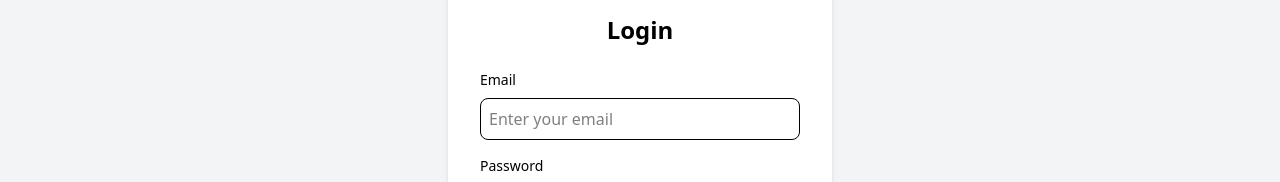
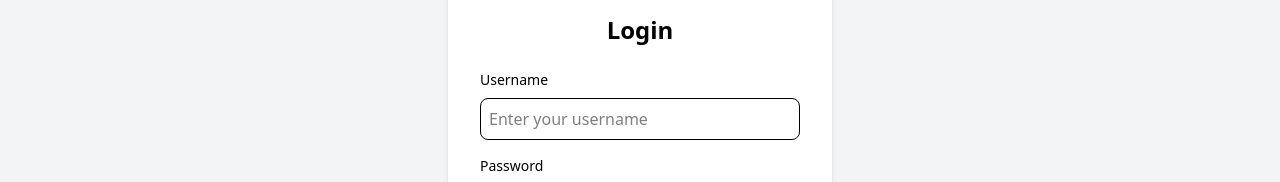
Before and after one commit to yuvika09/Smart-Farming-Application, a React (Vite) app in the folder frontend/: page /login in a window 1280 px wide. Shown: the part 304-486 px from the top of the page. Built offline with nearby package versions, Linux system fonts and the light colour scheme.

Commit message:
Resolved errors

```diff
--- a/frontend/src/pages/Login.jsx
+++ b/frontend/src/pages/Login.jsx
@@ -2,13 +2,13 @@ import { useState } from "react";
 import { Link } from "react-router-dom";
 
 const Login = () => {
-  const [email, setEmail] = useState("");
+  const [username, setUsername] = useState("");
   const [password, setPassword] = useState("");
 
   const handleSubmit = async (e) => {
     e.preventDefault();
 
-    if (!email || !password) {
+    if (!username || !password) {
       alert("Please fill in all fields.");
       return;
     }
@@ -20,22 +20,28 @@ const Login = () => {
           "Content-Type": "application/json",
         },
         body: JSON.stringify({
-          email: email,
+          username: username,
           password: password,
         }),
       });
 
-      const data = await response.json();
+      const text = await response.text(); // Read once here
+
+      let data;
+      try {
+        data = JSON.parse(text); // Try to parse
+      } catch (parseErr) {
+        console.error("Could not parse response as JSON. Raw response:", text);
+        throw new Error("Non-JSON response from server");
+      }
+
+      console.log("Parsed response:", data);
 
       if (response.ok) {
-        // Store the authentication token and username
-        localStorage.setItem("token", data.token);
-        localStorage.setItem("username", data.username);
-
-        // Redirect to home page
+        localStorage.setItem("username", data.user.username);
         window.location.href = "/";
       } else {
-        alert(`Login failed: ${data.message || "Invalid credentials"}`);
+        alert(`Login failed: ${data.error || "Invalid credentials"}`);
       }
     } catch (error) {
       console.error("Login error:", error);
@@ -43,30 +49,28 @@ const Login = () => {
     }
   };
 
+
   return (
     <div className="min-h-screen flex items-center justify-center bg-gray-100">
       <div className="bg-white p-8 rounded-lg shadow-md w-96">
         <h2 className="text-2xl font-bold mb-6 text-center">Login</h2>
         <form onSubmit={handleSubmit}>
           <div className="mb-4">
-            <label className="block text-sm font-medium mb-2" htmlFor="email">
-              Email
+            <label className="block text-sm font-medium mb-2" htmlFor="username">
+              Username
             </label>
             <input
-              type="email"
-              id="email"
-              value={email}
-              onChange={(e) => setEmail(e.target.value)}
+              type="text"
+              id="username"
+              value={username}
+              onChange={(e) => setUsername(e.target.value)}
               className="w-full p-2 border rounded-lg"
-              placeholder="Enter your email"
+              placeholder="Enter your username"
               required
             />
           </div>
           <div className="mb-6">
-            <label
-              className="block text-sm font-medium mb-2"
-              htmlFor="password"
-            >
+            <label className="block text-sm font-medium mb-2" htmlFor="password">
               Password
             </label>
             <input
```
Also changed, not shown: 2 other files (tests, documents, lock files or other folders).
